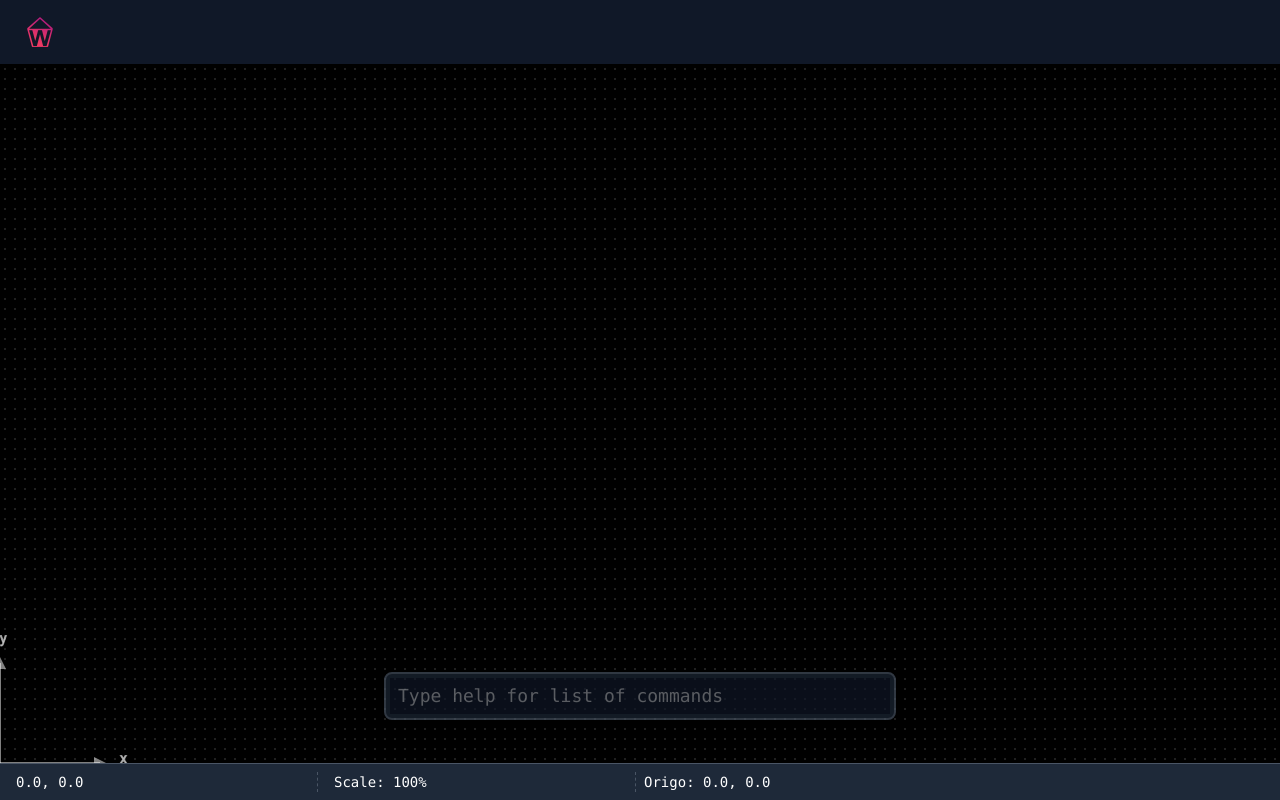
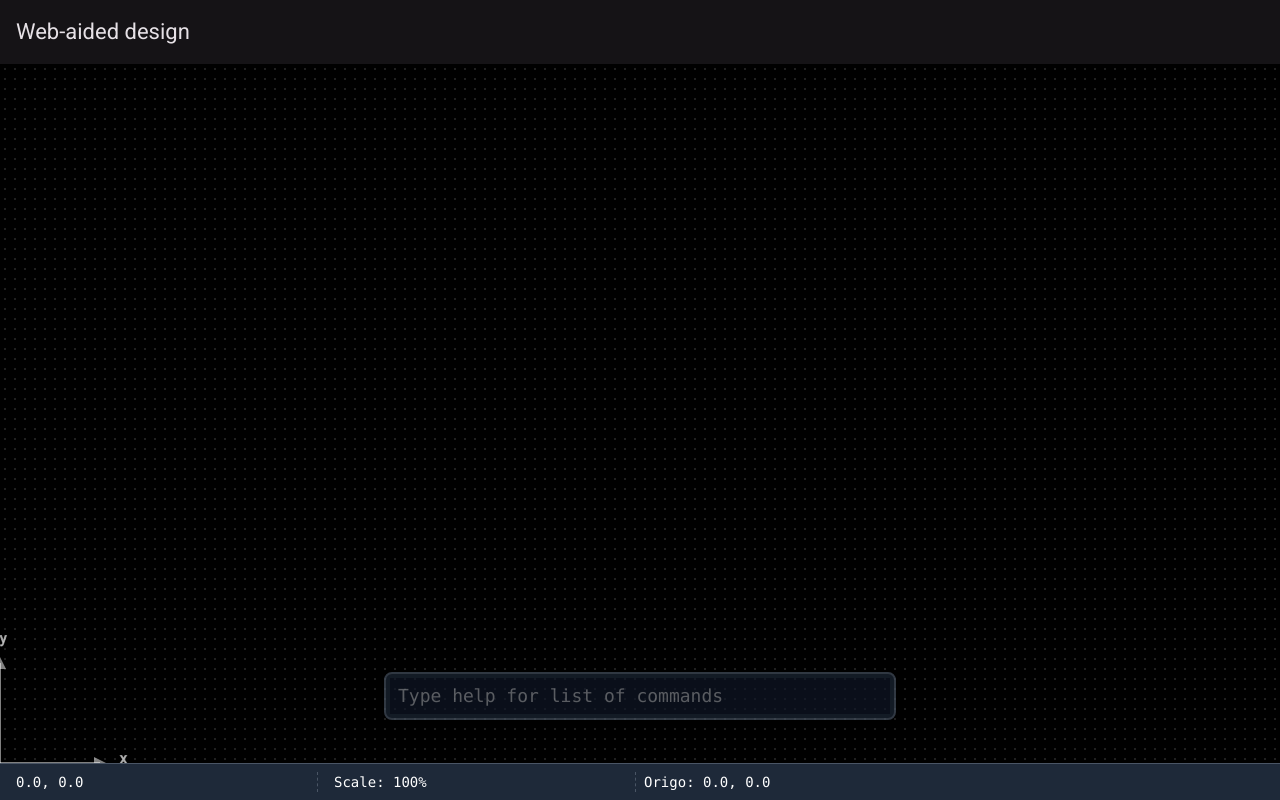
Before and after one commit to alexvnilsson-edu/karb-wad, an Angular app: page / in a window 1280 px wide. Built offline with nearby package versions, Linux system fonts and the light colour scheme.

Commit message:
wip: material design

```diff
--- a/src/app/app.html
+++ b/src/app/app.html
@@ -1,4 +1,4 @@
-<header class="bg-gray-900">
+<!-- <header class="bg-gray-900">
   <nav aria-label="Global" class="mx-auto flex items-center justify-between p-4 lg:px-6">
     <div class="flex lg:flex-1">
       <a href="#" class="-m-1.5 p-1.5">
@@ -7,7 +7,12 @@
       </a>
     </div>
   </nav>
-</header>
+</header> -->
+
+<mat-toolbar>
+  <span>Web-aided design</span>
+</mat-toolbar>
+
 <main id="main" class="main flex-1 flex flex-col">
   <app-render-view></app-render-view>
   <wad-command-input></wad-command-input>
--- a/src/app/app.scss
+++ b/src/app/app.scss
@@ -0,0 +1,8 @@
+@use '@angular/material' as mat;
+
+:root {
+  @include mat.toolbar-overrides((
+    container-background-color: rgb(16, 24, 40),
+    container-text-color: red,
+  ));
+}
--- a/src/app/app.ts
+++ b/src/app/app.ts
@@ -1,10 +1,11 @@
 import { Component } from '@angular/core';
+import { MatToolbarModule } from '@angular/material/toolbar';
 import { RenderViewComponent } from './rendering/render-view/render-view.component';
 import { WadModule } from './wad/wad.module';
 
 @Component({
   selector: 'app-root',
-  imports: [WadModule, RenderViewComponent],
+  imports: [WadModule, MatToolbarModule, RenderViewComponent],
   templateUrl: './app.html',
   styleUrl: './app.scss',
 })
--- a/src/app/rendering/render-view/render-view-sidebar/render-view-sidebar.component.ts
+++ b/src/app/rendering/render-view/render-view-sidebar/render-view-sidebar.component.ts
@@ -1,12 +1,12 @@
 import { Component, inject, linkedSignal } from '@angular/core';
-import { ElementService } from '../../../wad/rendering/element.service';
+import { WadElementService } from '../../../wad/rendering/element.service';
 
 @Component({
   selector: 'app-render-view-sidebar',
   templateUrl: './render-view-sidebar.component.html',
 })
 export class RenderViewSidebarComponent {
-  elementService = inject(ElementService);
+  elementService = inject(WadElementService);
 
   elements = linkedSignal(() => this.elementService.elements());
 }
--- a/src/styles.scss
+++ b/src/styles.scss
@@ -1,3 +1,19 @@
 /* You can add global styles to this file, and also import other style files */
+@use '@angular/material' as mat;
 
-@import 'tailwindcss';
+// Temporärt medan migration till Material sker.
+@import "tailwindcss";
+
+
+
+html {
+  @include mat.theme((
+    color: (
+      primary: mat.$violet-palette,
+      secondary: mat.$blue-palette,
+      theme-type: dark,
+    ),
+    typography: Roboto,
+    density: 0
+  ));
+}
```
